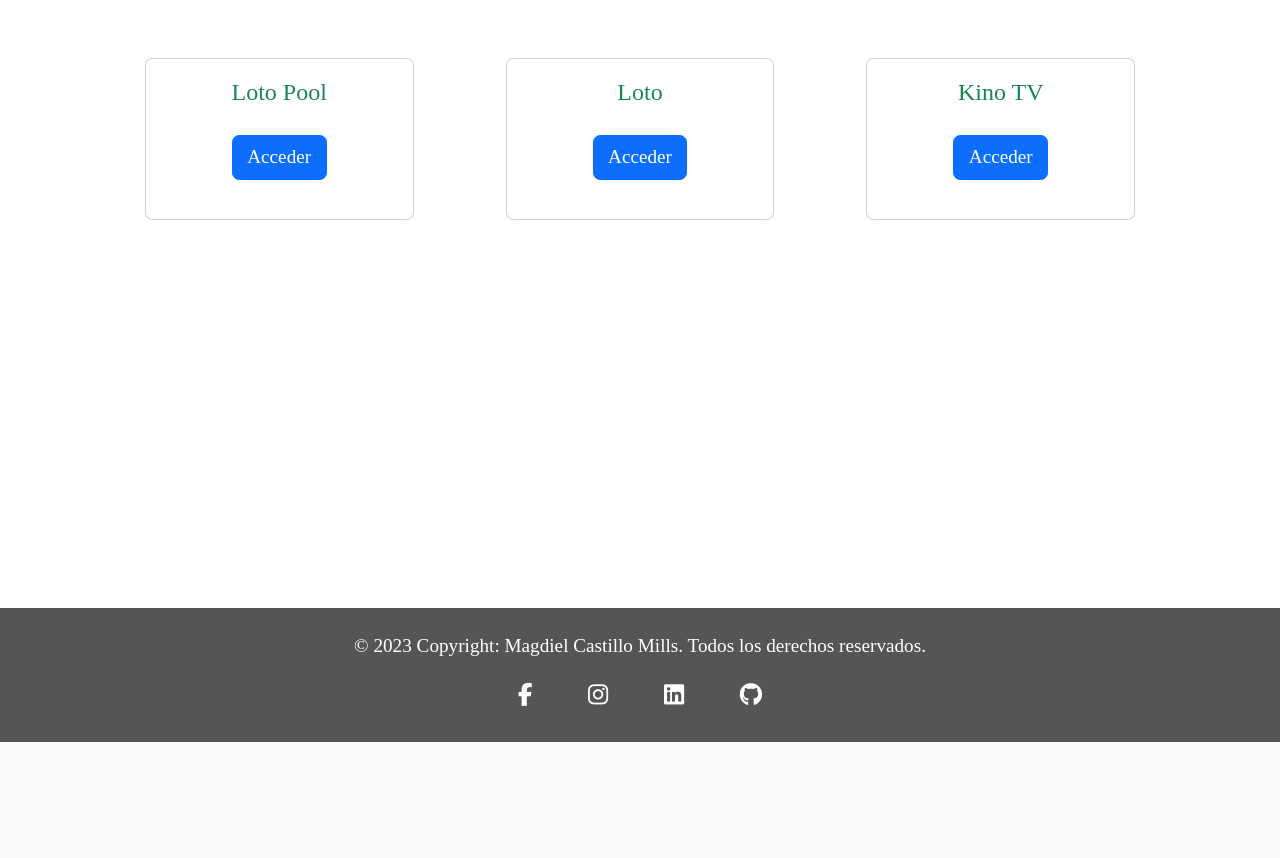
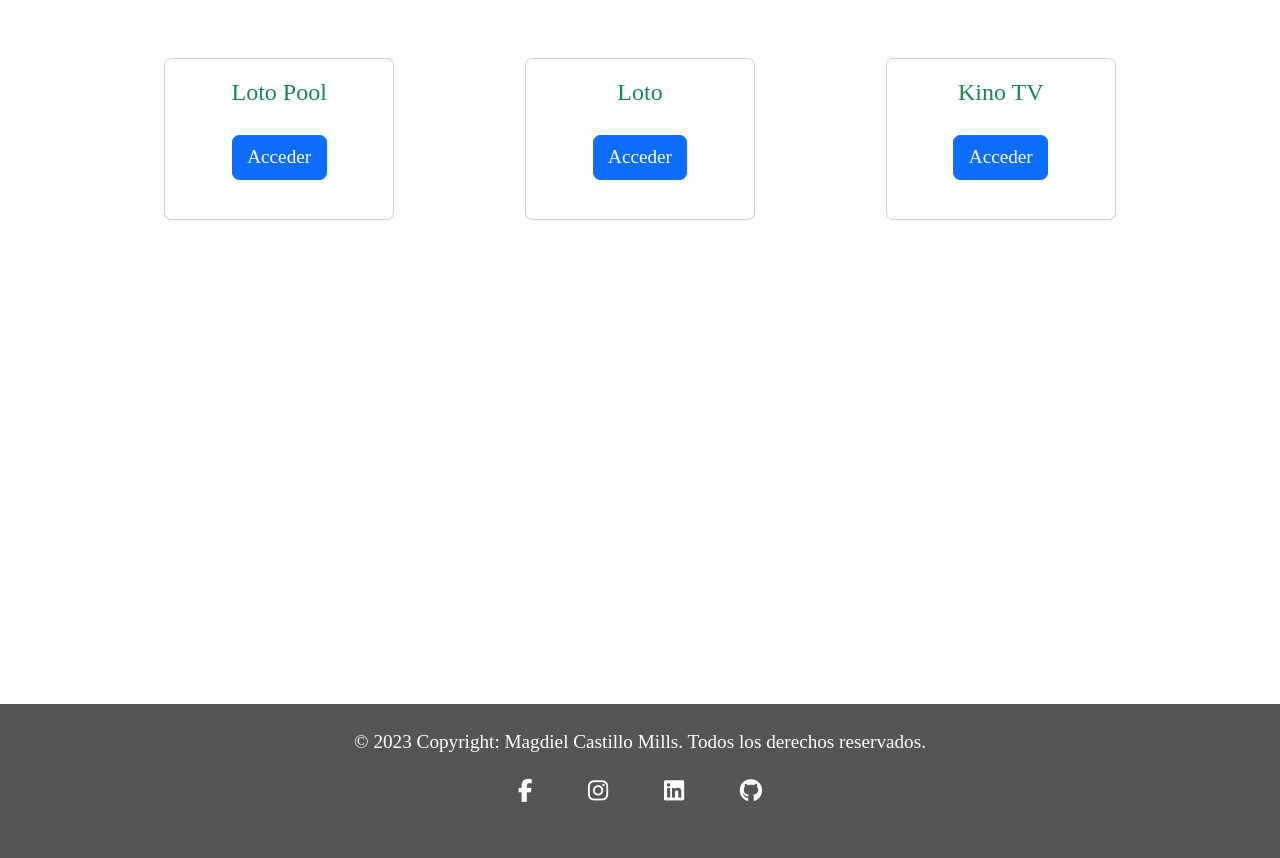
Before and after one commit to Magdiel1990/lottery, a PHP site: the page made by pages/index.view.php in a window 1280 px wide. Shown: the part 73-931 px from the top of the page. Before the commit the page ends 815 px from the top, so only its background shows below. Run offline with PHP 8.4, Linux system fonts and the light colour scheme; the template is opened without the code that fills it, so the values that code supplies are empty; some libraries are stand-ins or nearby versions.

Commit message:
style change

```diff
--- a/pages/index.view.php
+++ b/pages/index.view.php
@@ -2,28 +2,25 @@
 <?php
 require_once ("partials/head.php");
 require_once ("partials/nav.php");
+
+$titles = ["Loto Pool", "Loto", "Kino TV"];
+$links = [root. 'LP/agregar', root. 'Loto/agregar', root. 'Kino/agregar'];
 ?>
 
-    <main class="container p-4">
-        <div class="text-center mt-4 d-flex justify-content-around align-items-center">
-            <div class="card" style="width: 14rem;">
+    <main class="container p-4 my-4">
+        <div class="text-center d-flex flex-column flex-md-row align-items-center justify-content-md-around">
+        <?php
+            for($i = 0; $i < count($titles); $i++) {
+        ?>
+            <div class="card mb-2 mx-md-2" style="min-width: 12rem;">
                 <div class="card-body">
-                    <h5 class="card-title text-success">Loto Pool</h5>
-                    <a href="<?php echo root. 'LP/agregar'?>" class="btn btn-primary my-3">Acceder</a>
+                    <h5 class="card-title text-success"><?php echo $titles[$i];?></h5>
+                    <a href="<?php echo $links[$i];?>" class="btn btn-primary my-3">Acceder</a>
                 </div>
             </div>
-            <div class="card" style="width: 14rem;">
-                <div class="card-body">
-                    <h5 class="card-title text-success">Loto</h5>
-                    <a href="<?php echo root. 'Loto/agregar'?>" class="btn btn-primary my-3">Acceder</a>
-                </div>
-            </div>
-            <div class="card" style="width: 14rem;">
-                <div class="card-body">
-                    <h5 class="card-title text-success">Kino TV</h5>
-                    <a href="<?php echo root. 'Kino/agregar'?>" class="btn btn-primary my-3">Acceder</a>
-                </div>
-            </div>
+        <?php
+            }
+        ?>
         </div>
     </main>
 <?php
--- a/styles/styles.css
+++ b/styles/styles.css
@@ -61,16 +61,13 @@ b {
     text-decoration: underline;
 }
 
-footer {
-    background: #555;
-}
-
 main {
-    min-height: calc(100vh - 10rem);
+    min-height: calc(100vh - 8rem);
 }
 
 footer {
-    height: 7rem;
+    background: #555;
+    height: 8rem;
 }
 
 footer h5 {
```
